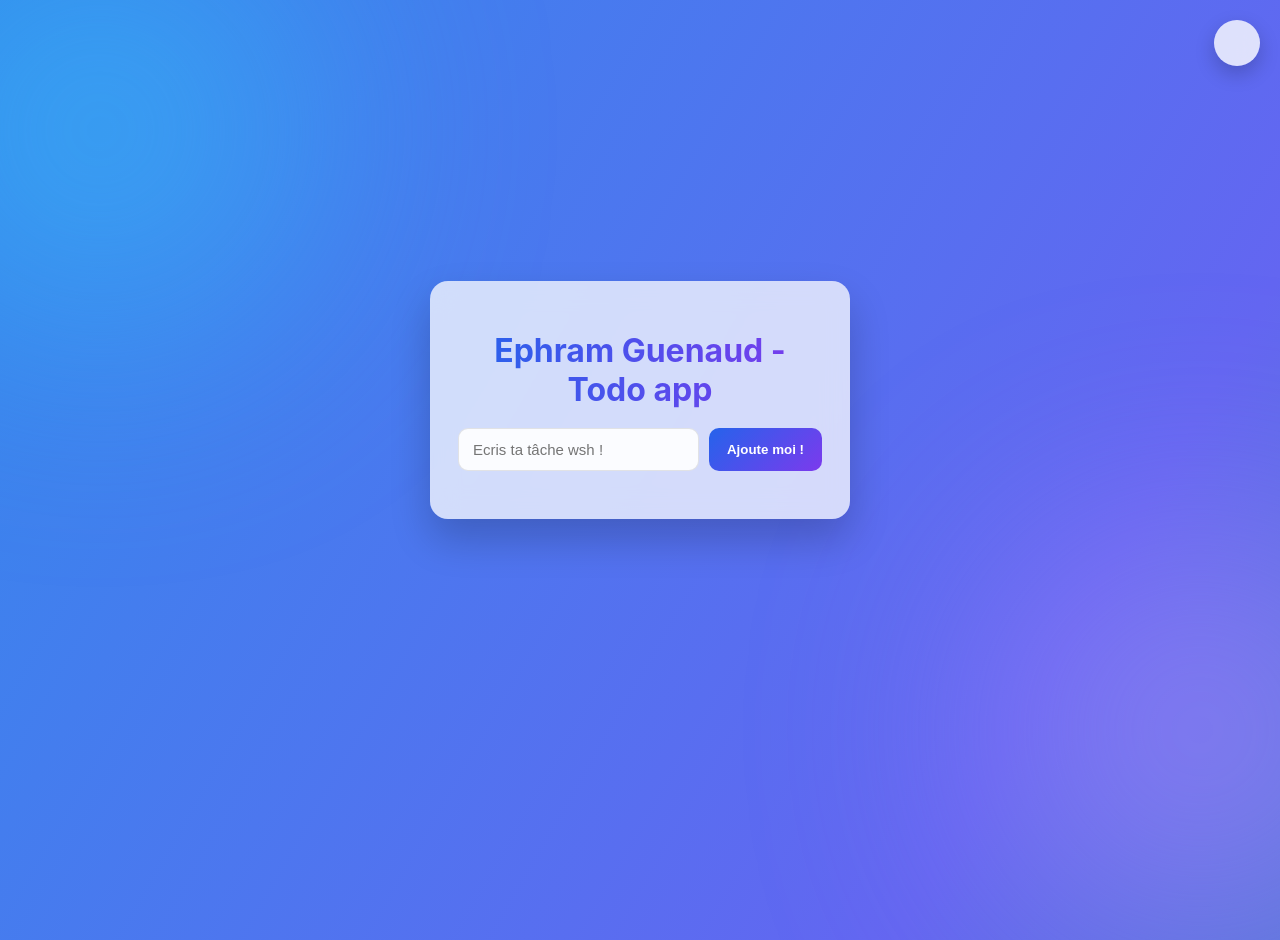
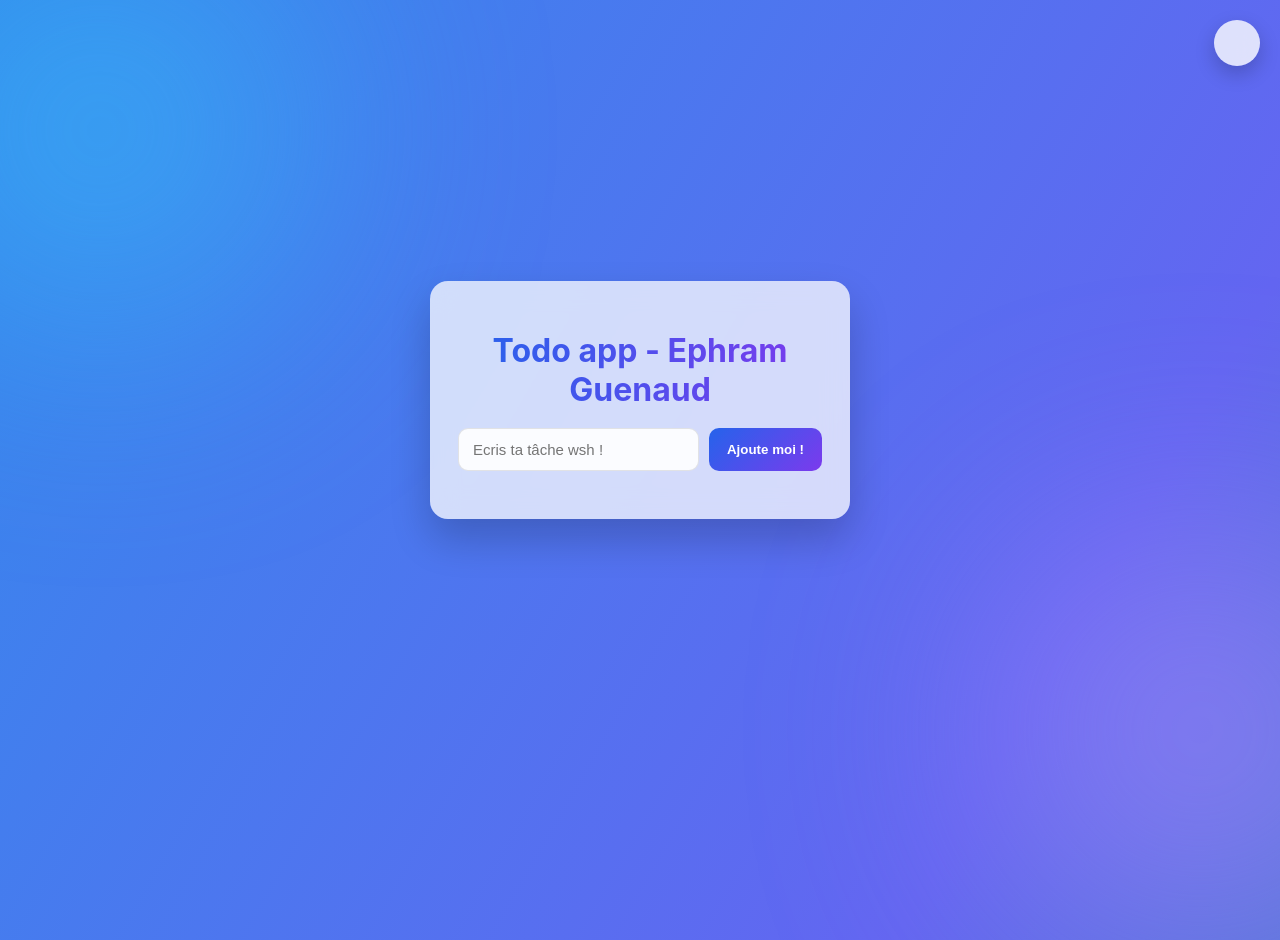
Before and after one commit to guenaud-ephram-emf/module210-todo-gue, a plain HTML site: page src/frontend/index.html in a window 1280 px wide. Shown: the top 940 px of the page. Drawn offline with nearby package versions, Linux system fonts and the light colour scheme; no server answers.

Commit message:
modification ENCORE

```diff
--- a/src/frontend/index.html
+++ b/src/frontend/index.html
@@ -15,7 +15,7 @@
   <button id="theme-toggle" aria-label="Changer le thème"></button>
 
   <div class="app-container">
-    <h1>Ephram Guenaud - Todo app</h1>
+    <h1>Todo app - Ephram Guenaud</h1>
     <form id="todo-form">
       <input type="text" id="todo-input" placeholder="Ecris ta tâche wsh !" required autocomplete="off">
       <button type="submit">Ajoute moi !</button>
```
